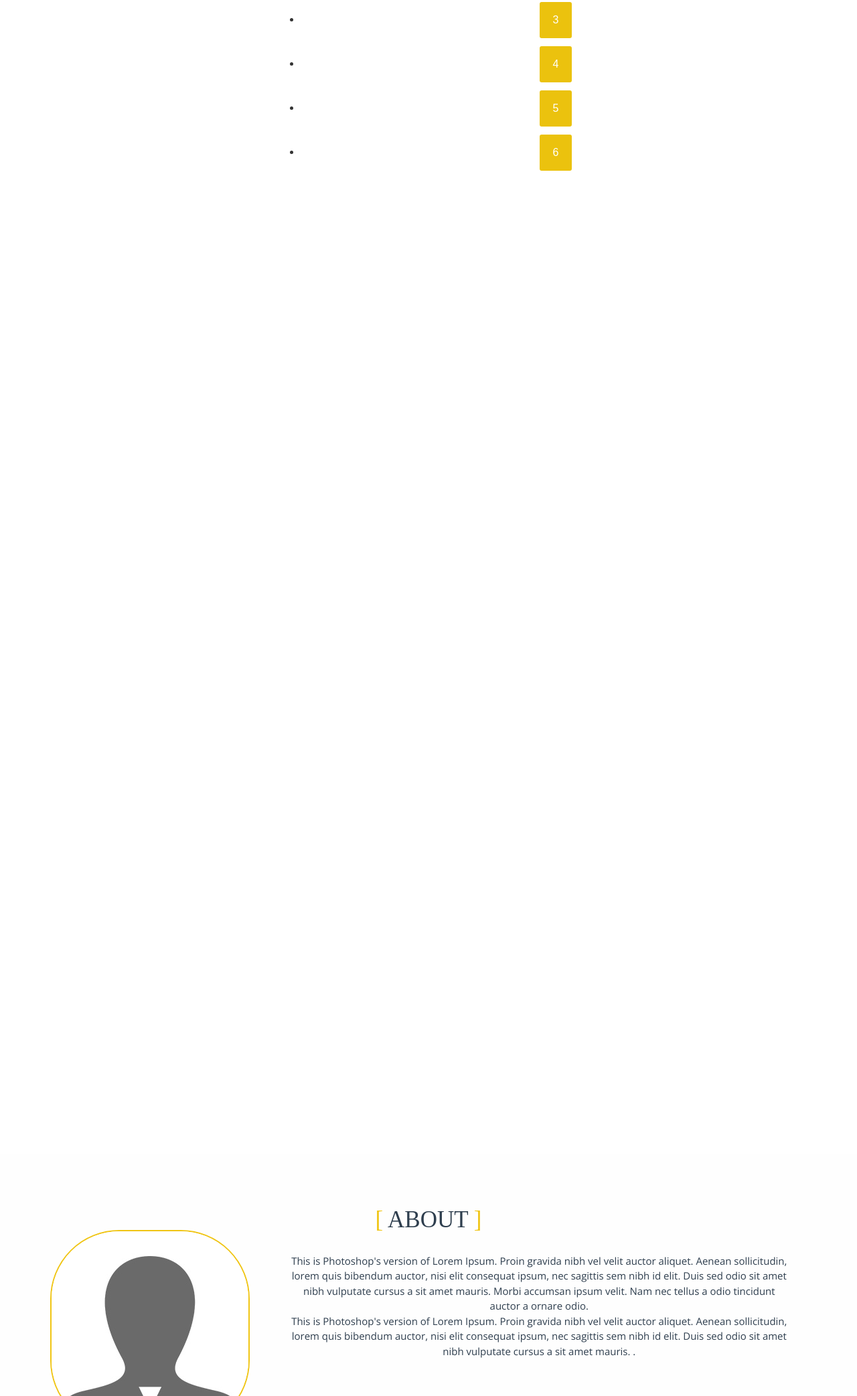
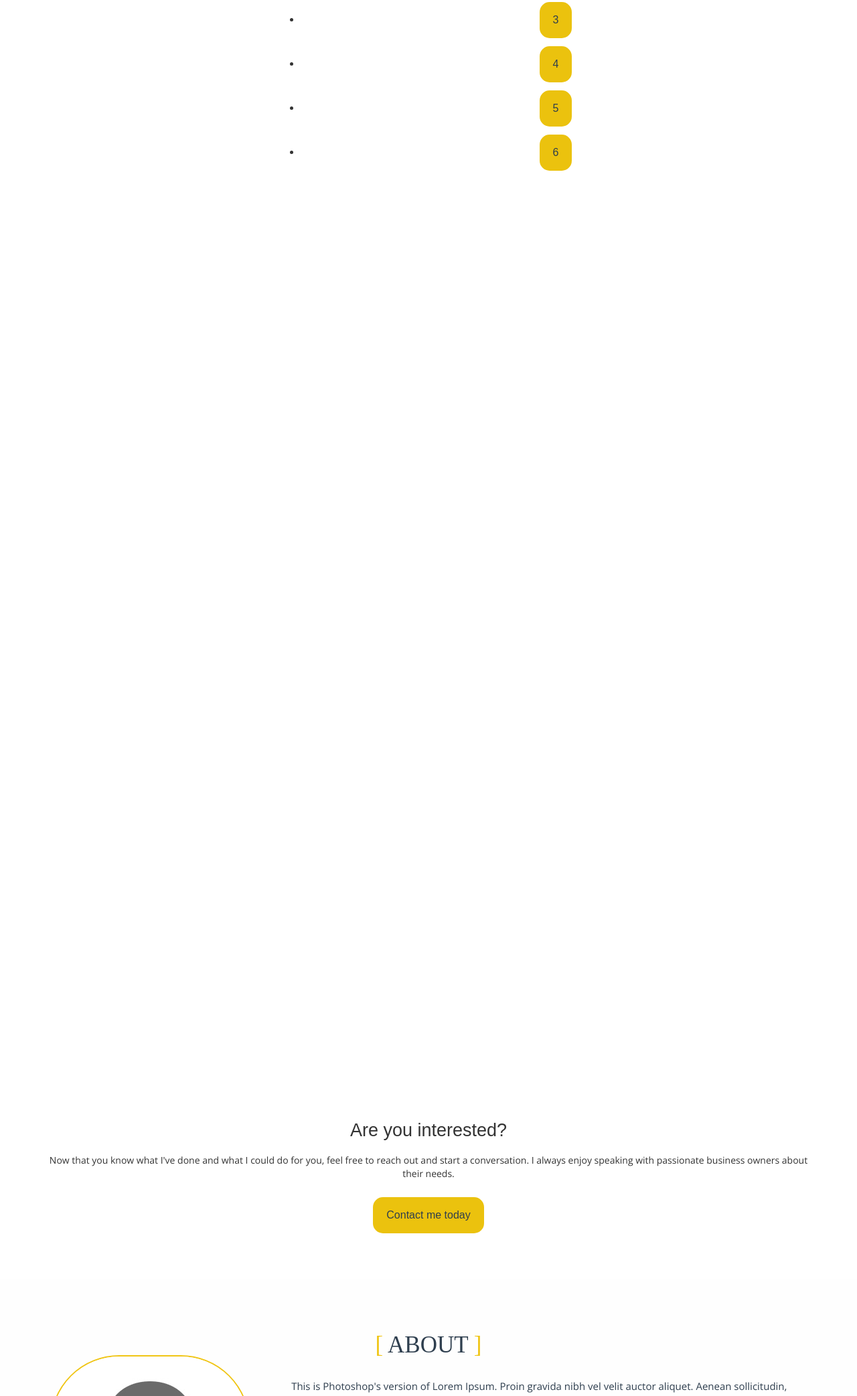
Before and after one commit to norbertdalecker/fixversion.com, a Gatsby site: page / in a window 1280 px wide. Shown: the part 1554-3639 px from the top of the page at 67% size. Built offline with nearby package versions, Linux system fonts and the light colour scheme; Gatsby itself is replaced by a stand-in of ours; a web font is replaced by a local one.

Commit message:
update contact details

```diff
--- a/src/assets/css/main.css
+++ b/src/assets/css/main.css
@@ -464,7 +464,7 @@ input[type="button"] {
    display: inline-block;
 	text-decoration: none;
    letter-spacing: 0;
-   color: #fff;
+   color: #2e3e4e;
 	padding: 12px 20px;
 	margin-bottom: 18px;
    border: none;
@@ -480,7 +480,7 @@ input[type="button"] {
    -moz-border-radius: 3px;
    -webkit-border-radius: 3px;
    -khtml-border-radius: 3px;
-   border-radius: 3px;
+   border-radius: 15px;
 }
 
 .button:hover,
@@ -488,7 +488,7 @@ button:hover,
 input[type="submit"]:hover,
 input[type="reset"]:hover,
 input[type="button"]:hover {
-   background: #3d4145;
+   background: #2e3e4e;
    color: #fff;
 }
 
@@ -497,7 +497,7 @@ button:active,
 input[type="submit"]:active,
 input[type="reset"]:active,
 input[type="button"]:active {
-   background: #3d4145;
+   background: #2e3e4e;
    color: #fff;
 }
 
--- a/src/components/Footer.js
+++ b/src/components/Footer.js
@@ -3,7 +3,7 @@ import { FaChevronCircleUp } from "react-icons/lib/fa";
 
 const Footer = () => (
   <footer id="footer">
-    <div className="row">
+    <div style={{margin:"0px auto"}} className="row">
       <div id="go-top">
         <a className="smoothscroll" title="Back to Top" href="#home">
           <FaChevronCircleUp />
--- a/src/components/Services.js
+++ b/src/components/Services.js
@@ -86,7 +86,17 @@ const Services = () => (
 
         </div>
         <div className="services-sectiongrids">
-          <div style={{paddingBottom: '20px'}} className="clearfix">{" "}</div>
+          <div style={{paddingTop: '20px',paddingBottom: '20px'}} className="clearfix">
+          </div>
+          <strong className="services-title">Are you interested?</strong>
+          <p><br/>{texts.devOpsContact}</p>
+        </div>
+        <div className="services-sectiongrids">
+          <a className="smoothscroll" href="#contact">
+            <button paddingTop="20px" type="button" >
+            Contact me today
+            </button>
+          </a>
         </div>
       </div>
     </div>
--- a/src/store/texts.js
+++ b/src/store/texts.js
@@ -135,7 +135,8 @@ const texts = {
           <br/><br/>
           These are the areas where I can support the work of your teams:
           <br/>
-          </p>
+          </p>,
+      devOpsContact: "Now that you know what I've done and what I could do for you, feel free to reach out and start a conversation. I always enjoy speaking with passionate business owners about their needs."
 
 };
 
```
